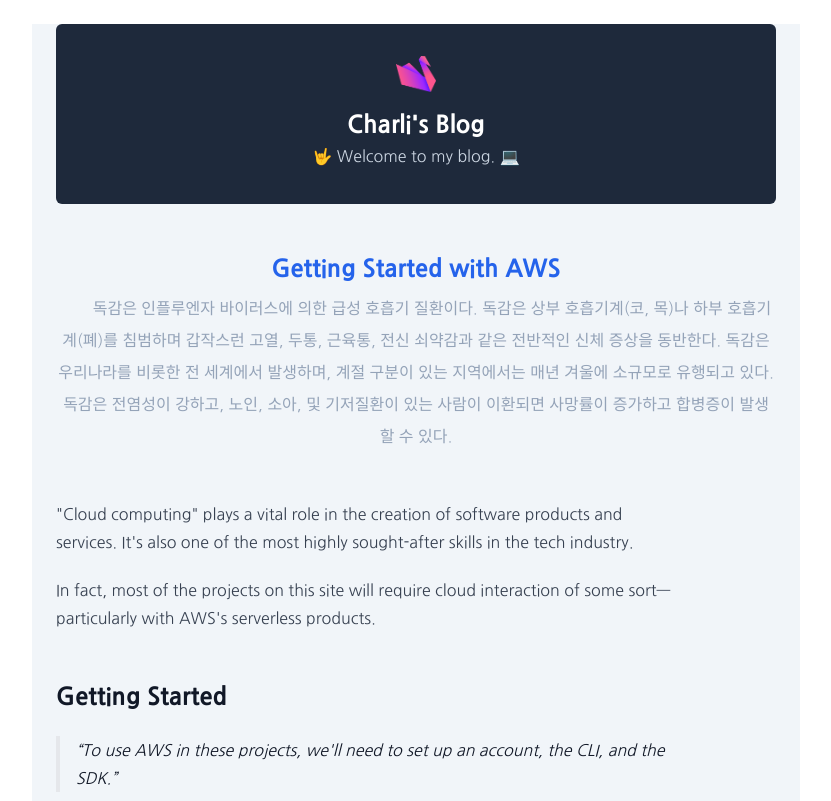
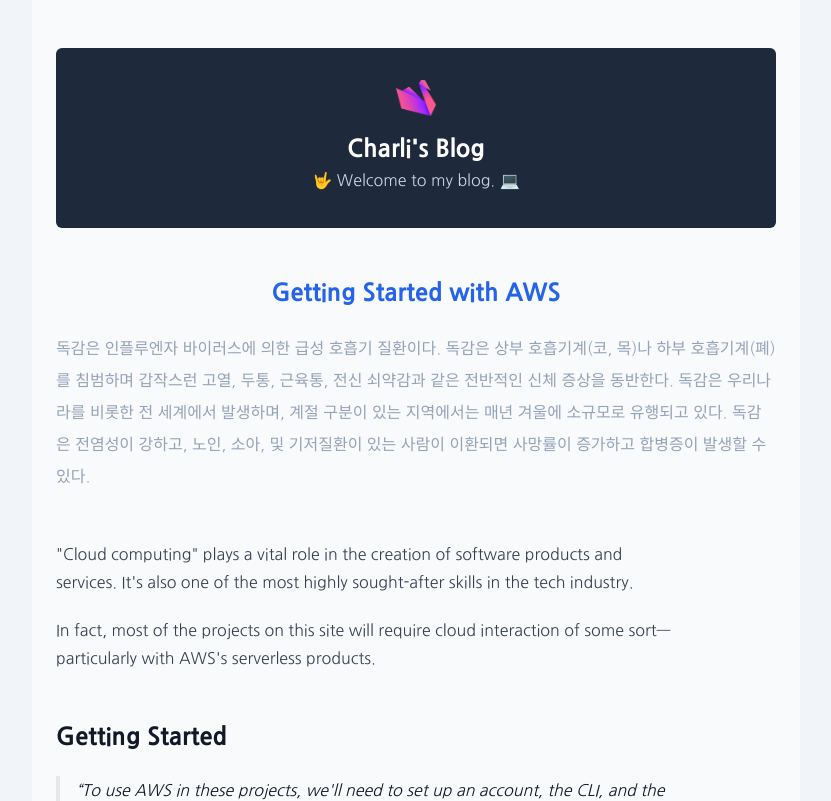
Before and after one commit to devCharli/test123, a Next.js app: page /posts/aws-quickstart in a window 1280 px wide. Shown: the top 801 px of the page, without its empty margins (224-1055 px from the left). Built offline with nearby package versions, Linux system fonts and the light colour scheme.

Commit message:
change background color

```diff
--- a/app/layout.tsx
+++ b/app/layout.tsx
@@ -49,8 +49,8 @@
   return (
     <html lang="ko">
       <Head />
-      <body className={inter.className}>
-        <div className="mx-auto max-w-3xl px-6 leading-loose bg-slate-100">
+      <body className={`${inter.className} bg-slate-100`}>
+        <div className="mx-auto max-w-3xl p-6 leading-loose bg-slate-50">
           {header}
           {children}
           {footer}
--- a/app/posts/[slug]/page.tsx
+++ b/app/posts/[slug]/page.tsx
@@ -27,10 +27,10 @@
   return (
     <div>
       <div className="my-12 text-center">
-        <h2 className="text-2xl text-blue-600 font-extrabold">
+        <h2 className="text-2xl text-blue-600 font-extrabold mb-6">
           {post.data.title}
         </h2>
-        <p className="indent-8 text-slate-400 my-2">{post.data.description}</p>
+        <p className="text-left text-slate-400 my-2">{post.data.description}</p>
       </div>
       <div className="my-2">
         <GoogleAd />
```
